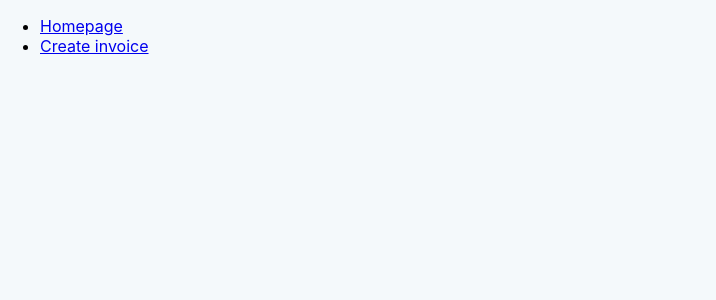
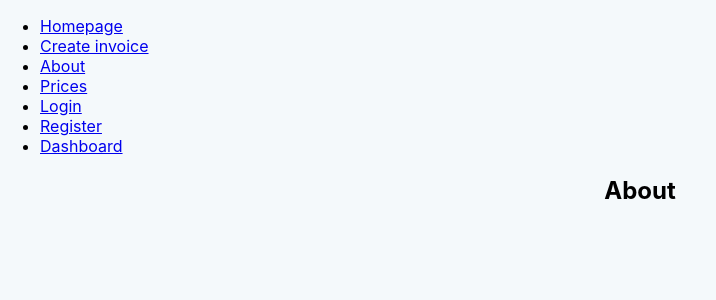
Before and after one commit to zaymax/dejfakturu, a React (Create React App) app in the folder client/: page /about in a window 1280 px wide. Shown: the top 300 px of the page, without its empty margins (0-716 px from the left). Built offline with nearby package versions, Linux system fonts and the light colour scheme.

Commit message:
configure routes

```diff
--- a/client/src/components/app/App.js
+++ b/client/src/components/app/App.js
@@ -1,7 +1,12 @@
 import "./App.scss";
 import Form from "../form/Form.js";
 import { BrowserRouter as Router, Route, Link, Routes } from "react-router-dom";
-import { Home } from "../homepage/Homepage";
+import { Homepage } from "../../pages/homepage/Homepage";
+import { About } from "../../pages/about/About";
+import { Prices } from "../../pages/prices/Prices";
+import { Login } from "../../pages/login/Login";
+import { Register } from "../../pages/register/Register";
+import { Dashboard } from "../../pages/dashboard/Dashboard";
 
 function App() {
   return (
@@ -14,16 +19,35 @@ function App() {
           <li>
             <Link to="/create-invoice">Create invoice</Link>
           </li>
+          <li>
+            <Link to="/about">About</Link>
+          </li>
+          <li>
+            <Link to="/prices">Prices</Link>
+          </li>
+          <li>
+            <Link to="/login">Login</Link>
+          </li>
+          <li>
+            <Link to="/register">Register</Link>
+          </li>
+          <li>
+            <Link to="/dashboard">Dashboard</Link>
+          </li>
         </ul>
 
         <Routes>
           <Route path="/create-invoice" element={<Form />} />
-          <Route path="/" element={<Home />} />
+          <Route path="/" element={<Homepage />} />
+          <Route path="/about" element={<About />} />
+          <Route path="/prices" element={<Prices />} />
+          <Route path="/login" element={<Login />} />
+          <Route path="/register" element={<Register />} />
+          <Route path="/dashboard" element={<Dashboard />} />
         </Routes>
       </div>
     </Router>
   );
 }
 
-
 export default App;
--- /dev/null
+++ b/client/src/pages/about/About.js
@@ -0,0 +1,4 @@
+
+export function About() {
+    return <h2>About</h2>;
+  }
--- /dev/null
+++ b/client/src/pages/dashboard/Dashboard.js
@@ -0,0 +1,4 @@
+
+export function Dashboard() {
+    return <h2>Dashboard</h2>;
+  }
--- a/client/src/components/homepage/Homepage.js
+++ b/client/src/pages/homepage/Homepage.js
@@ -1,4 +1,4 @@
 
-export function Home() {
+export function Homepage() {
     return <h2>Homepage</h2>;
   }
--- /dev/null
+++ b/client/src/pages/login/Login.js
@@ -0,0 +1,4 @@
+
+export function Login() {
+    return <h2>Login</h2>;
+  }
--- /dev/null
+++ b/client/src/pages/prices/Prices.js
@@ -0,0 +1,4 @@
+
+export function Prices() {
+    return <h2>Prices</h2>;
+  }
--- /dev/null
+++ b/client/src/pages/register/Register.js
@@ -0,0 +1,4 @@
+
+export function Register() {
+    return <h2>Register</h2>;
+  }
```
